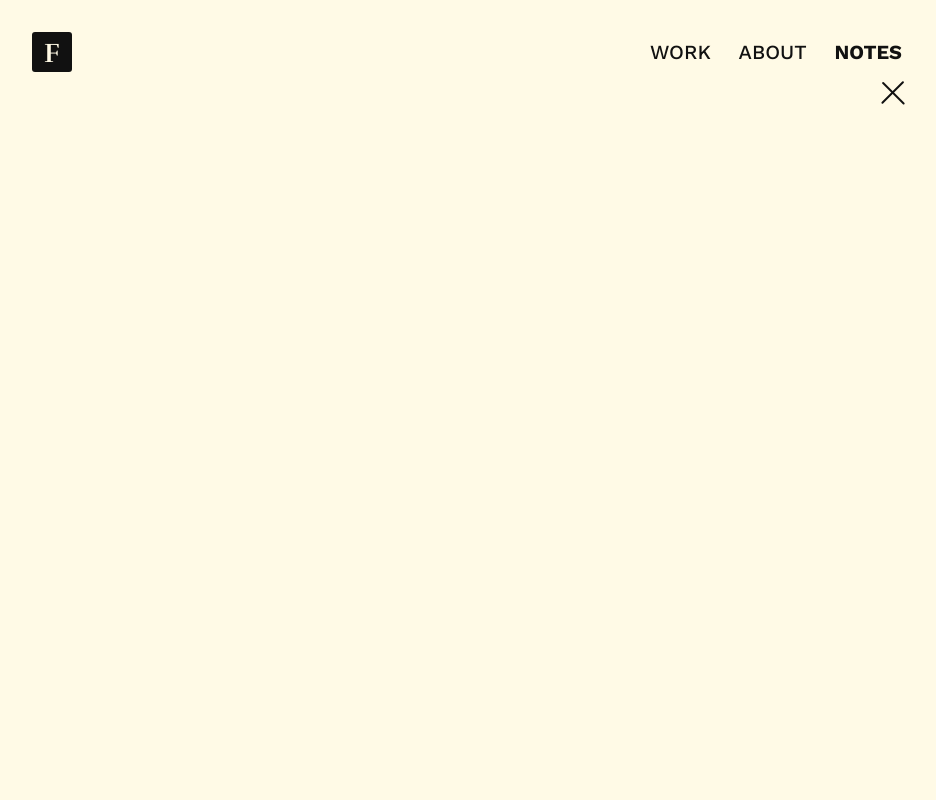
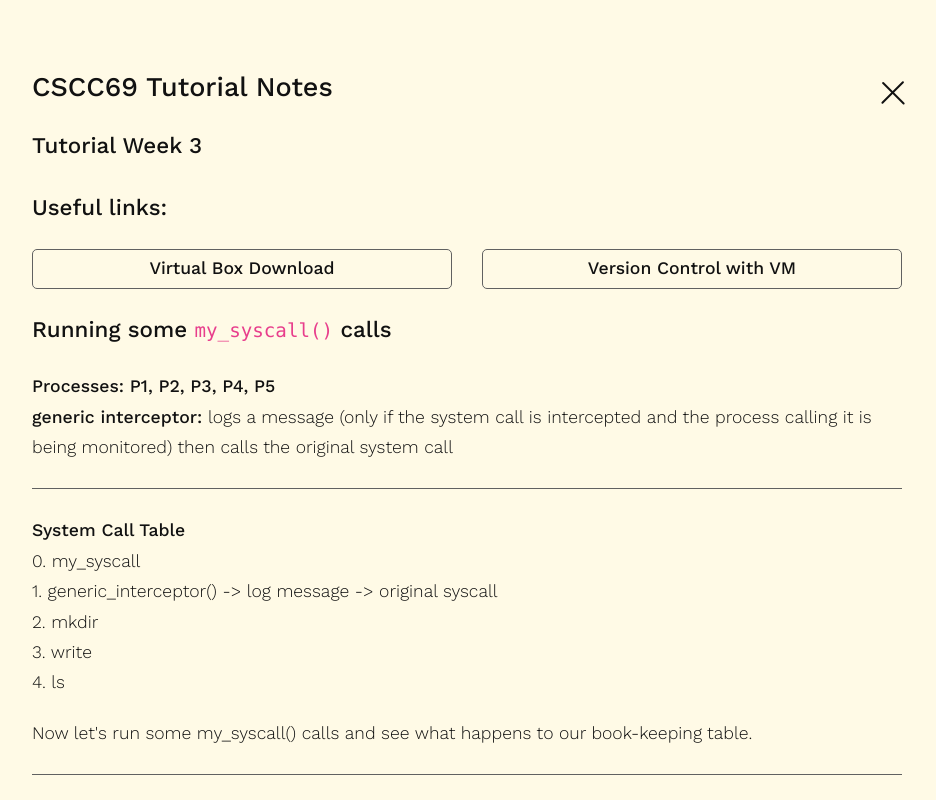
Before and after one commit to desslinga/personal-web, an Angular app: page /notes/cscc69-t2 in a window 1280 px wide. Shown: the whole page, without its empty margins (173-1109 px from the left). Built offline with nearby package versions, Linux system fonts and the light colour scheme.

Commit message:
Adding c69 week3 content

```diff
--- a/src/app/app.module.ts
+++ b/src/app/app.module.ts
@@ -50,6 +50,7 @@ import { Cscc69T1Component } from './pages/partial/notes-preview/previews/cscc69
 // note components
 import { DefnComponent } from './components/notes/defn.component';
 import { LocComponent } from './components/notes/loc.component';
+import { Cscc69T2Component } from './pages/partial/notes-preview/previews/cscc69-t2/cscc69-t2.component';
 
 @NgModule({
   declarations: [
@@ -87,7 +88,8 @@ import { LocComponent } from './components/notes/loc.component';
     FrontendQuestionsJsThreeComponent,
     FrontendQuestionsJsFourComponent,
     PersonalFirstPostComponent,
-    Cscc69T1Component
+    Cscc69T1Component,
+    Cscc69T2Component
   ],
   imports: [
     BrowserModule,
--- a/src/app/pages/full/notes/notes.component.html
+++ b/src/app/pages/full/notes/notes.component.html
@@ -82,6 +82,11 @@
       </a>
     </div>
     <div class="col-12 col-md-6">
+      <a class="btn-sim" routerLink="/notes/cscc69-t2">
+        <span>CSCC69 Tutorial 2</span>
+      </a>
+    </div>
+    <div class="col-12 col-md-6">
       <a class="btn-sim" href="http://fideslinga.com/files/B36Final2018Sols.pdf">
         <span>CSCB36 Sample Final 2018</span>
       </a>
--- a/src/app/pages/partial/notes-preview/notes-preview.component.html
+++ b/src/app/pages/partial/notes-preview/notes-preview.component.html
@@ -32,4 +32,7 @@
     <app-cscc69-t1
       *ngIf="project==='cscc69-t1'"
     ></app-cscc69-t1>
+    <app-cscc69-t2
+      *ngIf="project==='cscc69-t2'"
+    ></app-cscc69-t2>
 </app-preview>
--- a/src/app/pages/partial/notes-preview/notes-preview.component.ts
+++ b/src/app/pages/partial/notes-preview/notes-preview.component.ts
@@ -34,7 +34,8 @@ export class NotesPreviewComponent implements OnInit {
       this.theme = 'notes-personal';
     }
     if ([
-      'cscc69-t1'
+      'cscc69-t1',
+      'cscc69-t2'
     ].includes(this.project)) {
       this.theme = 'notes-academic'
     }
@@ -45,6 +46,7 @@ export class NotesPreviewComponent implements OnInit {
         this.title = "Welcome!";
         break;
       case 'cscc69-t1':
+      case 'cscc69-t2':
         this.title = "CSCC69 Tutorial Notes";
         break;
       case 'frontend-questions-html':
--- /dev/null
+++ b/src/app/pages/partial/notes-preview/previews/cscc69-t2/cscc69-t2.component.html
@@ -0,0 +1,165 @@
+<div class='blog'>
+  <div class="row">
+    <div class="col-12">
+      <h3>Tutorial Week 3</h3>
+    </div>
+    <div class="col-12">
+      <h3>
+        Useful links:
+      </h3>
+    </div>
+  </div>
+  <div class='row'>
+    <div class="col-12 col-sm-6">
+      <a class="btn-sim" href="https://www.virtualbox.org/wiki/Downloads">
+        <span>Virtual Box Download</span>
+      </a>
+    </div>
+    <div class="col-12 col-sm-6">
+      <a class="btn-sim" href="http://www.cs.toronto.edu/~mustafa/C69A1/">
+        <span>Version Control with VM</span>
+      </a>
+    </div>
+  </div>
+  <div class="row">
+    <div class="col-12">
+      <h3>
+        Running some <code>my_syscall()</code> calls
+      </h3>
+      <p>
+        <b>
+          Processes: P1, P2, P3, P4, P5
+        </b>
+        <br>
+        <b>
+          generic interceptor:
+        </b>
+          logs a message (only if the system call is
+          intercepted and the process calling it is being monitored) then
+          calls the original system call
+      </p>
+      <hr>
+      <p>
+        <b>
+          System Call Table
+        </b>
+        <br>
+        0. my_syscall
+        <br>
+        1. generic_interceptor() -> log message -> original syscall
+        <br>
+        2. mkdir
+        <br>
+        3. write
+        <br>
+        4. ls
+      </p>
+      <p>
+        Now let's run some my_syscall() calls and see what happens to our
+        book-keeping table.
+      </p>
+      <hr>
+      <p>
+        <code>my_syscall(REQUEST_SYSCALL_INTERCEPT, read, P1)</code>
+        <br>
+        <b>Book-keeping Table</b>
+        <br>
+        0. my_syscall
+        <br>
+        1. read -> intercepted, monitoring: []
+        <br>
+        2. mkdir -> not intercepted, monitoring: []
+        <br>
+        3. write -> not intercepted, monitoring: []
+        <br>
+        4. ls -> not intercepted, monitoring: []
+      </p>
+      <hr>
+      <p>
+        <code>my_syscall(REQUEST_START_MONITORING, read, P1)</code>
+        <br>
+        <b>Book-keeping Table</b>
+        <br>
+        0. my_syscall
+        <br>
+        1. read -> intercepted, monitoring: [P1]
+        <br>
+        2. mkdir -> not intercepted, monitoring: []
+        <br>
+        3. write -> not intercepted, monitoring: []
+        <br>
+        4. ls -> not intercepted, monitoring: []
+      </p>
+      <hr>
+      <p>
+        <code>my_syscall(REQUEST_START_MONITORING, mkdir, P1)</code>
+        <br>
+        return <code>-EINVAL</code>
+      </p>
+      <hr>
+      <p>
+        <code>my_syscall(REQUEST_SYSCALL_INTERCEPT, mkdir, 0)</code>
+        <br>
+        <b>Book-keeping Table</b>
+        <br>
+        0. my_syscall
+        <br>
+        1. read -> intercepted, monitoring: [P1]
+        <br>
+        2. mkdir -> intercepted, monitoring: []
+        <br>
+        3. write -> not intercepted, monitoring: []
+        <br>
+        4. ls -> not intercepted, monitoring: []
+      </p>
+      <hr>
+      <p>
+        <code>my_syscall(REQUEST_START_MONITORING, mkdir, 0)</code>
+        <br>
+        <b>Book-keeping Table</b>
+        <br>
+        0. my_syscall
+        <br>
+        1. read -> intercepted, monitoring: [P1]
+        <br>
+        2. mkdir -> intercepted, monitoring: [], monitored = 2 (blacklist)
+        <br>
+        3. write -> not intercepted, monitoring: []
+        <br>
+        4. ls -> not intercepted, monitoring: []
+      </p>
+      <hr>
+      <p>
+        <code>my_syscall(REQUEST_STOP_MONITORING, mkdir, P1)</code>
+        <br>
+        <b>Book-keeping Table</b>
+        <br>
+        0. my_syscall
+        <br>
+        1. read -> intercepted, monitoring: [P1]
+        <br>
+        2. mkdir -> intercepted, monitoring: [P1], monitored = 2 (blacklist)
+        <br>
+        3. write -> not intercepted, monitoring: []
+        <br>
+        4. ls -> not intercepted, monitoring: []
+      </p>
+      <hr>
+      <p>
+        <code>my_syscall(REQUEST_STOP_MONITORING, mkdir, 0)</code>
+        <br>
+        <b>Book-keeping Table</b>
+        <br>
+        0. my_syscall
+        <br>
+        1. read -> intercepted, monitoring: [P1]
+        <br>
+        2. mkdir -> intercepted, monitoring: [], monitored = 0
+        <br>
+        3. write -> not intercepted, monitoring: []
+        <br>
+        4. ls -> not intercepted, monitoring: []
+      </p>
+    </div>
+  </div>
+</div>
--- /dev/null
+++ b/src/app/pages/partial/notes-preview/previews/cscc69-t2/cscc69-t2.component.ts
@@ -0,0 +1,14 @@
+import { Component, OnInit } from '@angular/core';
+
+@Component({
+  selector: 'app-cscc69-t2',
+  templateUrl: './cscc69-t2.component.html'
+})
+export class Cscc69T2Component implements OnInit {
+
+  constructor() { }
+
+  ngOnInit() {
+  }
+
+}
```
